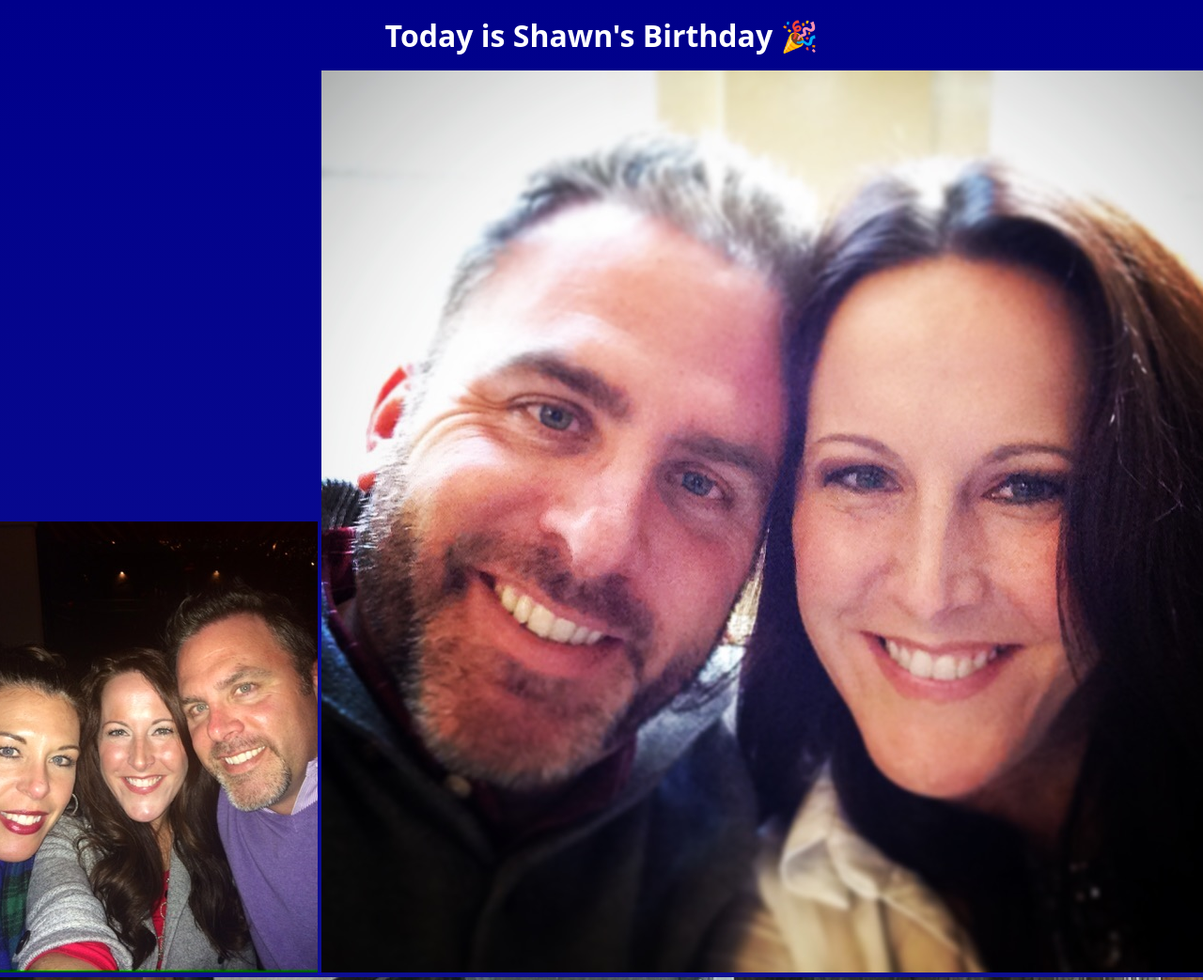
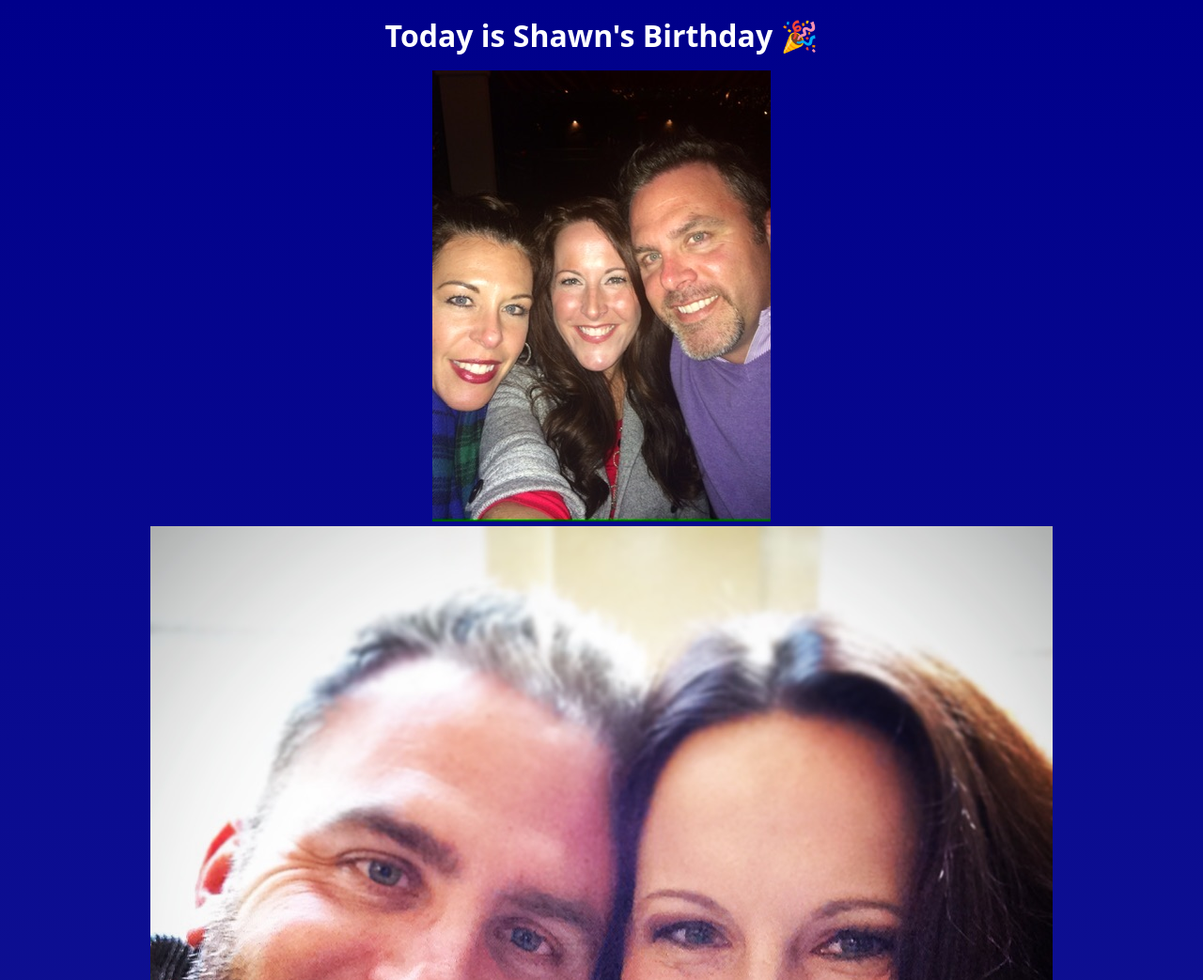
Before and after one commit to jnaugle101/birthdays-site, a plain HTML site: page Shawn/index.html in a window 1280 px wide. Shown: the top 1043 px of the page at 94% size. Drawn offline with Linux system fonts and the light colour scheme; a web font is replaced by a local one.

Commit message:
Fix Shawn gallery CSS duplication and image sizing

```diff
--- a/Shawn/style.css
+++ b/Shawn/style.css
@@ -42,6 +42,10 @@ html, body {
   }
 }
 
+img {
+  max-width: 100%;
+  height: auto;
+}
 
 
 #bday {
@@ -270,7 +274,7 @@ html, body {
   }
 }
 
-//* === Carson photo grid at top === */
+/* === photo grid at top === */
 
 .shawn-gallery {
   display: grid;
```
